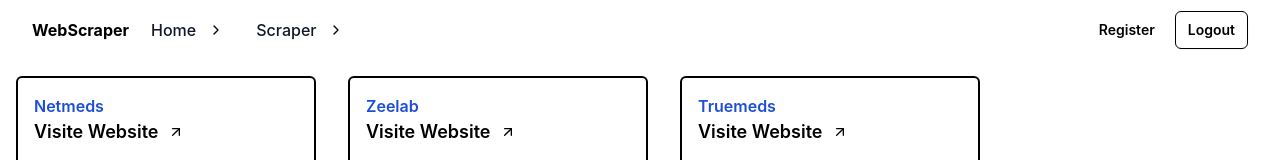
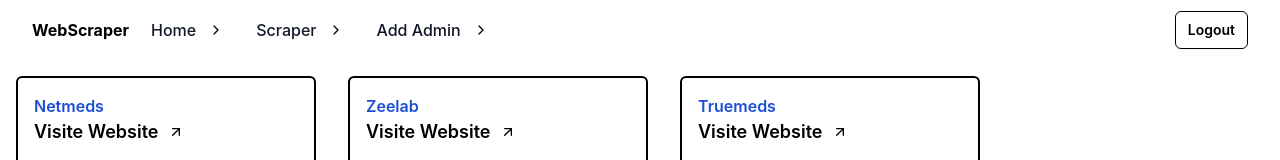
Before and after one commit to DigitalGit2003/WebScraping_Frontend, a React (Create React App) app: page /scraper in a window 1280 px wide. Shown: the top 160 px of the page. Built offline with nearby package versions, Linux system fonts and the light colour scheme; no server answers; sample sign-in values are in the browser's storage.

Commit message:
prevent user without authorization

```diff
--- a/src/App.js
+++ b/src/App.js
@@ -62,6 +62,12 @@
     }
   }
 
+  const [role, setRole] = useState();
+
+  function changeRole(value) {
+    setRole(value);
+    localStorage.setItem("role", value);
+  }
   /* For Manage ProductContext *
    *
    */
@@ -69,7 +75,7 @@
   const [data, setData] = useState([]);
 
   return (
-    <LoginContext.Provider value={[loggedIn, changedLoggedIn]}>
+    <LoginContext.Provider value={[loggedIn, changedLoggedIn, role, changeRole]}>
       <ProductContext.Provider value={[data, setData]}>
         <BrowserRouter>
           <Nav />
--- a/src/components/Nav.js
+++ b/src/components/Nav.js
@@ -7,7 +7,7 @@
 import { NavLink } from "react-router-dom";
 
 export default function Nav() {
-  const [loggedIn, setLoggedIn] = useContext(LoginContext);
+  const [loggedIn, setLoggedIn, role, setRole] = useContext(LoginContext);
 
   const [isMenuOpen, setIsMenuOpen] = React.useState(false);
 
@@ -49,22 +49,30 @@
               </span>
             </NavLink>
           )}
+
+          {loggedIn && (
+            <NavLink
+              to={"/register"}
+              activeClassName="text-gray-900"
+              className="-m-0.5 flex items-center rounded-md p-3 text-sm font-semibold hover:bg-gray-100"
+            >
+              <span className="ml-3 text-base font-medium text-gray-900">
+                Add Admin
+              </span>
+              <span>
+                <ChevronRight className="ml-3 h-4 w-4" />
+              </span>
+            </NavLink>
+          )}
         </div>
         <div className="hidden space-x-2 lg:block">
-          <button
-            type="button"
-            className="rounded-md bg-transparent px-3 py-2 text-sm font-semibold text-black hover:bg-black/10 focus-visible:outline focus-visible:outline-2 focus-visible:outline-offset-2 focus-visible:outline-black"
-            onClick={() => (window.location.href = "/register")}
-          >
-            Register
-          </button>
-
           {loggedIn ? (
             <button
               type="button"
               className="rounded-md border border-black px-3 py-2 text-sm font-semibold text-black shadow-sm focus-visible:outline focus-visible:outline-2 focus-visible:outline-offset-2 focus-visible:outline-black"
               onClick={() => {
                 setLoggedIn(false);
+                setRole(null);
                 window.location.href = "/login";
               }}
             >
--- a/src/components/user/Login.js
+++ b/src/components/user/Login.js
@@ -6,14 +6,14 @@
 
 export default function Login() {
   useEffect(() => {
-    if (loggedIn === true) {
-      navigate("/scraper");
+    if (loggedIn) {
+      navigate("/home");
     }
   }, []);
 
   const BASE_URI = process.env.REACT_APP_API_URI;
 
-  const [loggedIn, setLoggedIn] = useContext(LoginContext);
+  const [loggedIn, setLoggedIn, role, setRole] = useContext(LoginContext);
 
   const [formData, setFormData] = useState({});
   const handleChange = (e) => {
@@ -51,8 +51,8 @@
         localStorage.setItem("refresh_token", result.refresh_token);
 
         setLoggedIn(true);
+        getRole();
 
-        navigate("/scraper");
       } else {
         result = await result.json();
         let msg = "";
@@ -65,6 +65,28 @@
     } catch (err) {
       setIsLoading(false);
       setIsError("Something Went Wrong");
+    }
+  };
+
+  const getRole = async () => {
+    let result = await fetch(`${BASE_URI}/auth/getrole`, {
+      method: "get",
+      headers: {
+        Authorization: `Bearer ${localStorage.getItem("access_token")}`,
+      },
+    });
+
+    if (result.ok) {
+      result = await result.json();
+
+      if (result.role === "super-admin") {
+        setRole("super-admin");
+        navigate("/Home");
+      }
+      else if(result.role === "admin"){
+        setRole("admin");
+        navigate("/scraper");
+      }
     }
   };
 
--- a/src/components/user/Register.js
+++ b/src/components/user/Register.js
@@ -1,8 +1,19 @@
 import React from "react";
-import { useState } from "react";
+import { useState, useEffect, useContext } from "react";
 import { ArrowRight } from "lucide-react";
 import { useNavigate } from "react-router-dom";
+import { LoginContext } from "../../App";
+
 export default function Register() {
+
+  const role = localStorage.getItem("role");
+  useEffect(() => {
+    if(role != "super-admin"){
+      navigate("/home");
+    }
+
+    setSuccessful("");
+  }, []);
 
   const BASE_URI = process.env.REACT_APP_API_URI;
 
@@ -13,6 +24,7 @@
 
   const [isLoading, setIsLoading] = useState(false);
   const [isError, setIsError] = useState("");
+  const [isSuccessful, setSuccessful] = useState("");
 
   const navigate = useNavigate();
 
@@ -31,6 +43,7 @@
         body: JSON.stringify(formData),
         headers: {
           "Content-Type": "application/json",
+          Authorization: `Bearer ${localStorage.getItem("access_token")}`,
         },
       });
 
@@ -65,8 +78,9 @@
       }
 
       if (result.message) {
-        navigate("/login");
-      }else{
+        console.log(result.message);
+        setSuccessful("Admin added Successfuly.");
+      } else {
         setIsError(msg);
       }
     } catch (err) {
@@ -80,21 +94,11 @@
         <div className="flex items-center justify-center px-4 py-10 sm:px-6 sm:py-16 lg:px-8 lg:py-24">
           <div className="xl:mx-auto xl:w-full xl:max-w-sm 2xl:max-w-md">
             <h2 className="text-3xl font-bold leading-tight text-black sm:text-4xl">
-              Register
+              Add Admin in the System
             </h2>
-            <p className="mt-2 text-base text-gray-600">
-              Already have an account?{" "}
-              <a
-                href="/login"
-                title=""
-                className="font-medium text-black transition-all duration-200 hover:underline"
-              >
-                Login
-              </a>
-            </p>
-            <span className="text-red-500">
-              {isError}
-            </span>
+
+            <span className="text-red-500">{isError}</span>
+            {isError === "" && <span className="text-green-700">{isSuccessful}</span> }
             <form action="#" method="POST" className="mt-8">
               <div className="space-y-5">
                 <div>
@@ -112,7 +116,7 @@
                     <input
                       className="flex h-10 w-full rounded-md border border-gray-300 bg-transparent px-3 py-2 text-sm placeholder:text-gray-400 focus:outline-none focus:ring-1 focus:ring-gray-400 focus:ring-offset-1 disabled:cursor-not-allowed disabled:opacity-50"
                       type="text"
-                      placeholder="Name"
+                      placeholder="Name of an Admin"
                       id="name"
                       onChange={handleChange}
                     ></input>
@@ -133,7 +137,7 @@
                     <input
                       className="flex h-10 w-full rounded-md border border-gray-300 bg-transparent px-3 py-2 text-sm placeholder:text-gray-400 focus:outline-none focus:ring-1 focus:ring-gray-400 focus:ring-offset-1 disabled:cursor-not-allowed disabled:opacity-50"
                       type="email"
-                      placeholder="Email"
+                      placeholder="Email of an Admin"
                       id="email"
                       onChange={handleChange}
                     ></input>
@@ -155,7 +159,7 @@
                     <input
                       className="flex h-10 w-full rounded-md border border-gray-300 bg-transparent px-3 py-2 text-sm placeholder:text-gray-400 focus:outline-none focus:ring-1 focus:ring-gray-400 focus:ring-offset-1 disabled:cursor-not-allowed disabled:opacity-50"
                       type="password"
-                      placeholder="Password"
+                      placeholder="Create Password for an Admin"
                       id="password"
                       onChange={handleChange}
                     ></input>
@@ -167,8 +171,17 @@
                     className="inline-flex w-full items-center justify-center rounded-md bg-black px-3.5 py-2.5 font-semibold leading-7 text-white hover:bg-black/80"
                     onClick={storeData}
                   >
-                  {isLoading ? "Loading........." : <> Create Account <ArrowRight className="ml-2" size={16} /> </>}
-
+                    {isLoading ? (
+                      "Loading........."
+                    ) : (
+                      <>
+                        {" "}
+                        Create Account <ArrowRight
+                          className="ml-2"
+                          size={16}
+                        />{" "}
+                      </>
+                    )}
                   </button>
                 </div>
               </div>
--- a/src/components/user/Scraper.js
+++ b/src/components/user/Scraper.js
@@ -5,10 +5,13 @@
 import ScrapeCard from "./ScrapeCard";
 
 export default function Scraper() {
+  const role = localStorage.getItem("role");
+
   useEffect(() => {
-    if (loggedIn === false) {
-      navigate("/login");
+    if (role != "admin") {
+      navigate("/home");
     }
+
   }, []);
 
   const BASE_URI = process.env.REACT_APP_API_URI;
```
Also changed, not shown: 1 other file (tests, documents, lock files or other folders).
